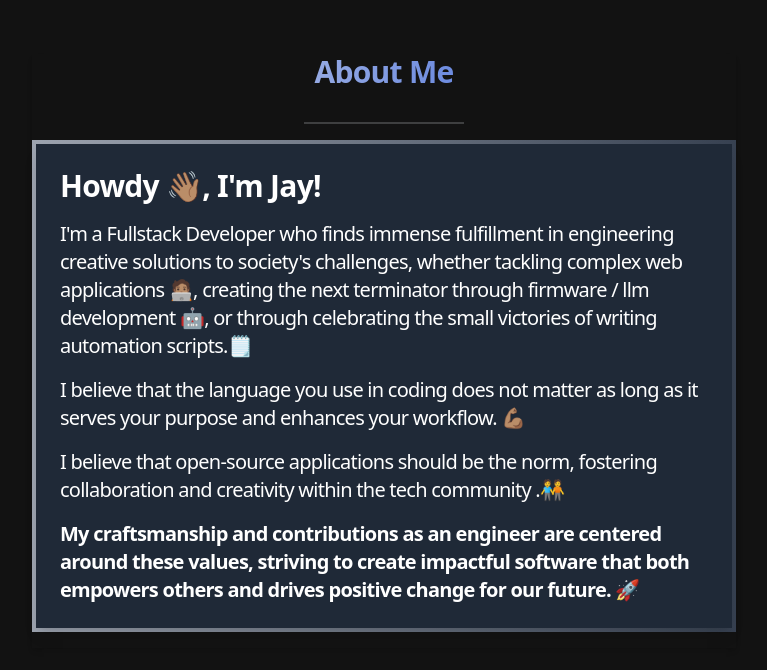
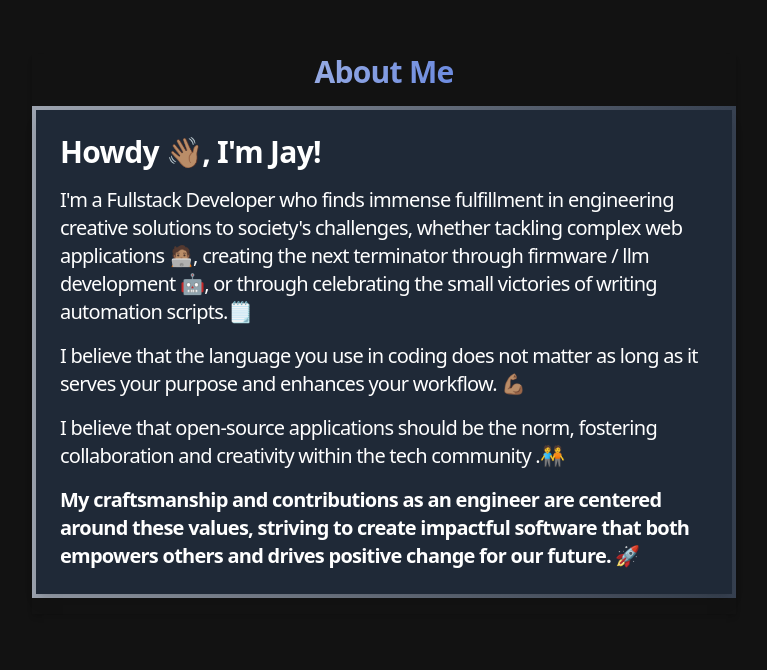
Before and after one commit to jaysabe/portfolio, a Next.js app in the folder portfolio/: page / in a window 1280 px wide. Shown: the part 944-1614 px from the top of the page, without its empty margins (256-1023 px from the left). Built offline with nearby package versions, Linux system fonts and the light colour scheme.

Commit message:
refactor(frontend): fixed webpage formatting

```diff
--- a/portfolio/src/components/profile.tsx
+++ b/portfolio/src/components/profile.tsx
@@ -1,6 +1,4 @@
 /* eslint-disable react/no-unescaped-entities */
-import { Separator } from "./ui/separator";
-
 export const Profile = () => {
   return (
     <section className="w-full max-w-3xl mx-auto p-8">
@@ -8,9 +6,7 @@ export const Profile = () => {
         <h2 className="text-transparent bg-clip-text bg-gradient-to-r from-gray-200 to-blue-700 mb-4">
           About Me
         </h2>
-        <div className="flex items-center justify-center">
-          <Separator className="my-4 mx-auto bg-slate-100/20 h-0.5 w-40"></Separator>
-        </div>
+        <div className="flex items-center justify-center"></div>
         {/*New box style */}
         <div className="p-1 bg-gradient-to-r from-gray-400 to-gray-700 rounded-md">
           <div className="text-left bg-gray-800 text-white p-6 rounded-md shadow-lg w-full">
```
